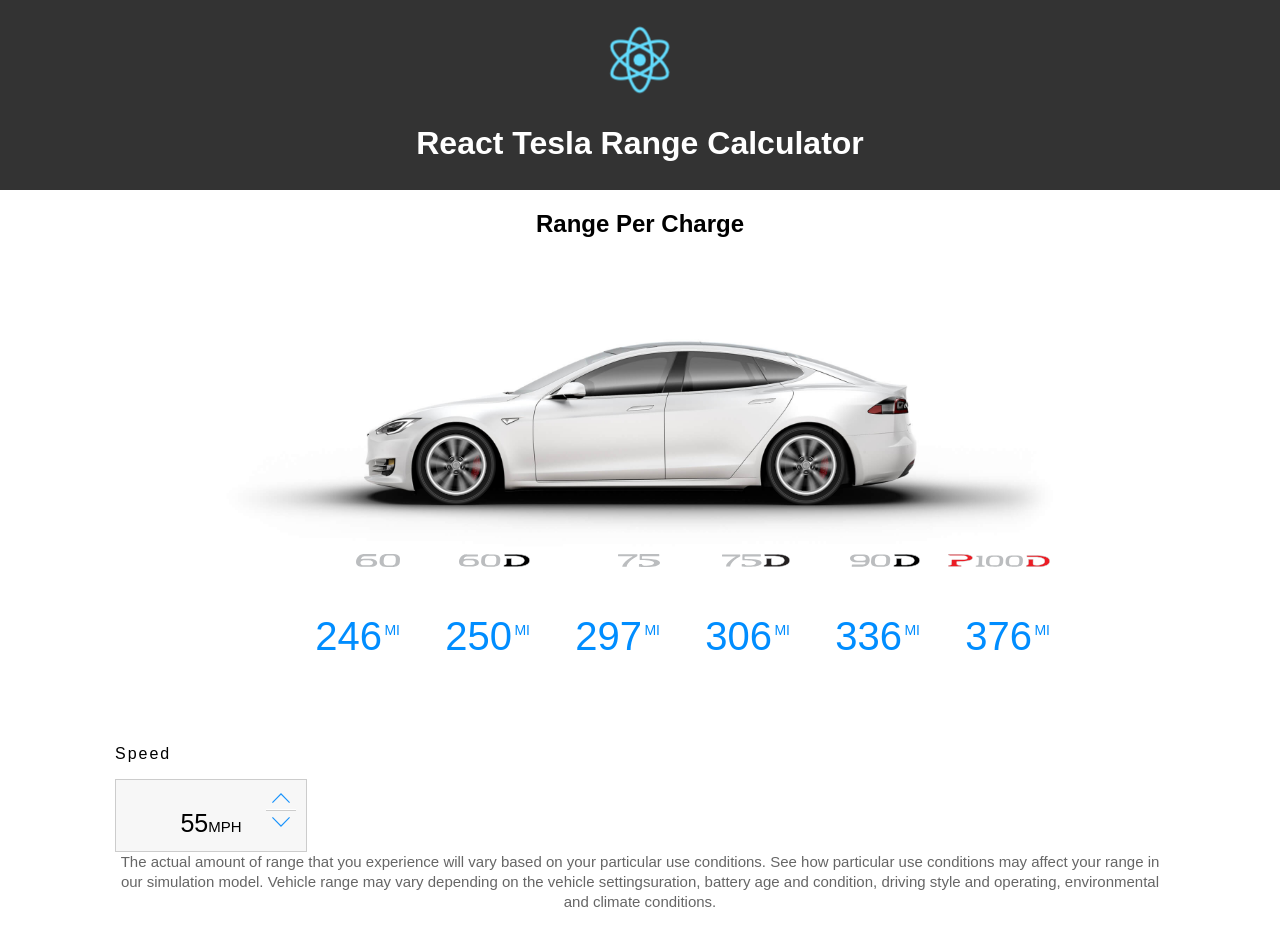
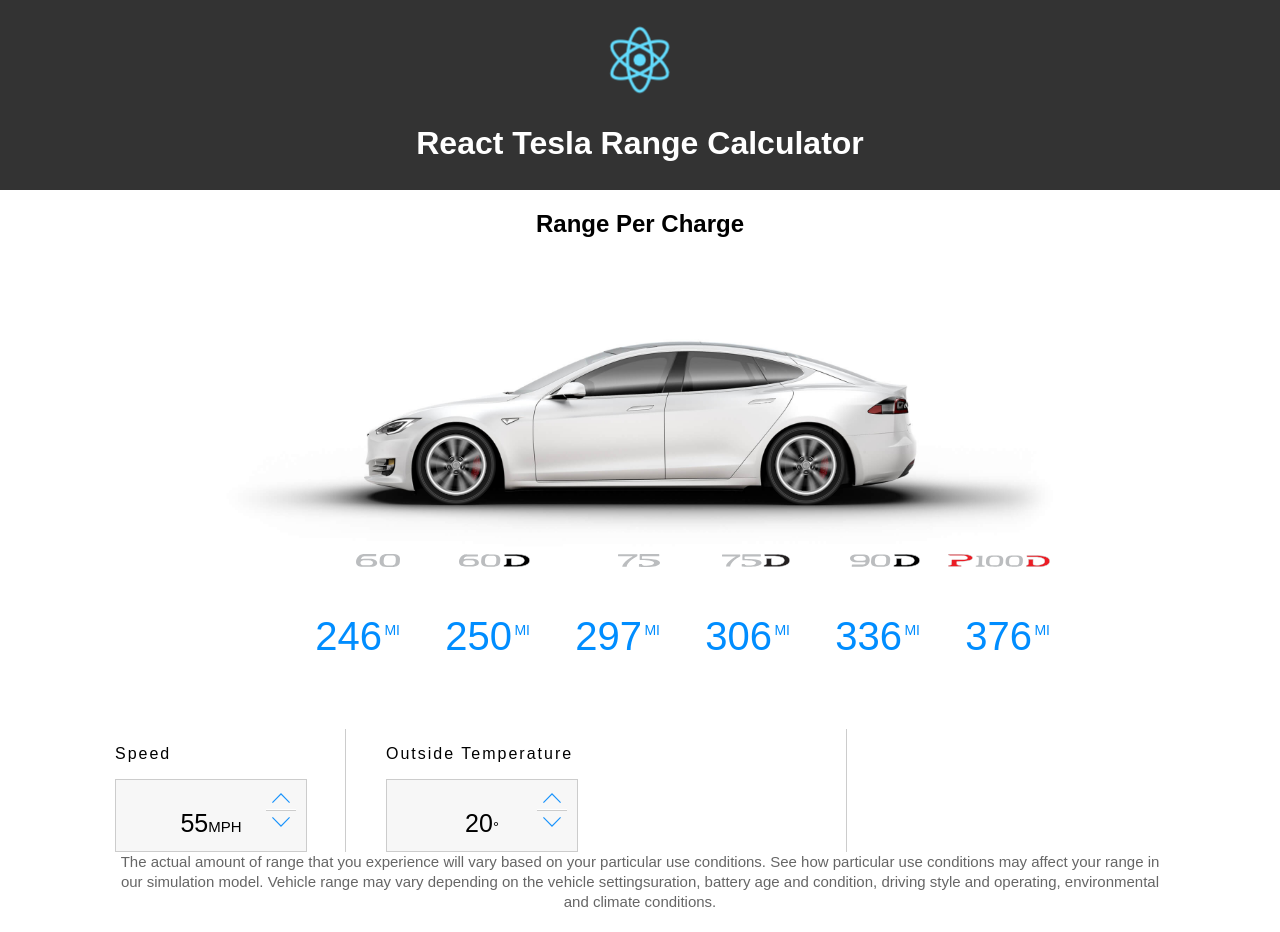
Before and after one commit to desmondcain/react-tesla-range-calculator, a React (Create React App) app: page / in a window 1280 px wide. Built offline with nearby package versions, Linux system fonts and the light colour scheme.

Commit message:
Add temperature controls

```diff
--- a/src/components/TeslaRange/index.jsx
+++ b/src/components/TeslaRange/index.jsx
@@ -73,6 +73,18 @@
             value={settings.speed}
             onChange={this.handleChange('speed')}
           />
+
+          <div class="tesla-climate cf">
+            <TeslaCounter
+              title="Outside Temperature"
+              unit="°"
+              step={10}
+              min={-10}
+              max={40}
+              value={settings.temperature}
+              onChange={this.handleChange('temperature')}
+            />
+          </div>
         </div>
 
         <div className="row">
```
